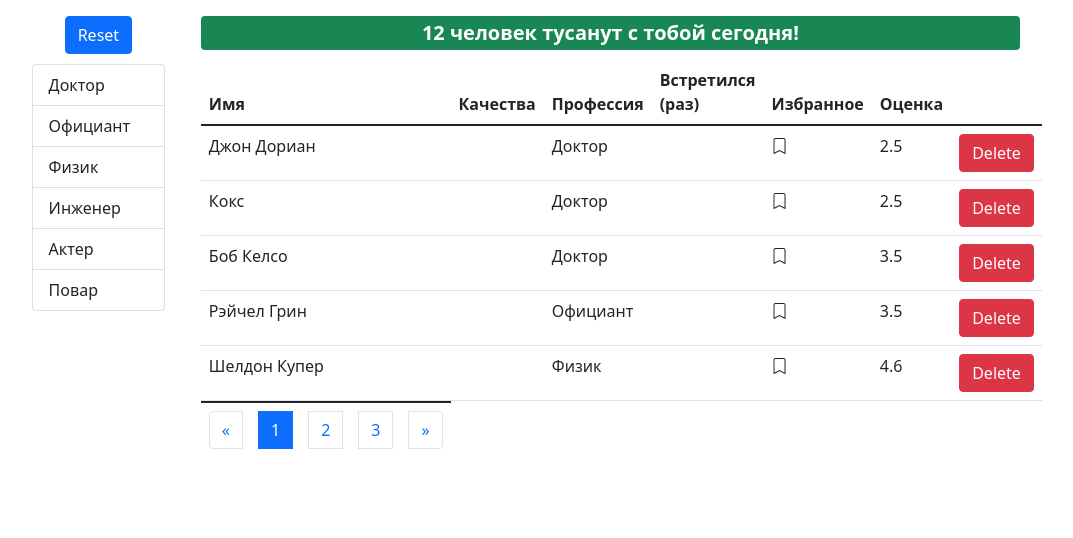
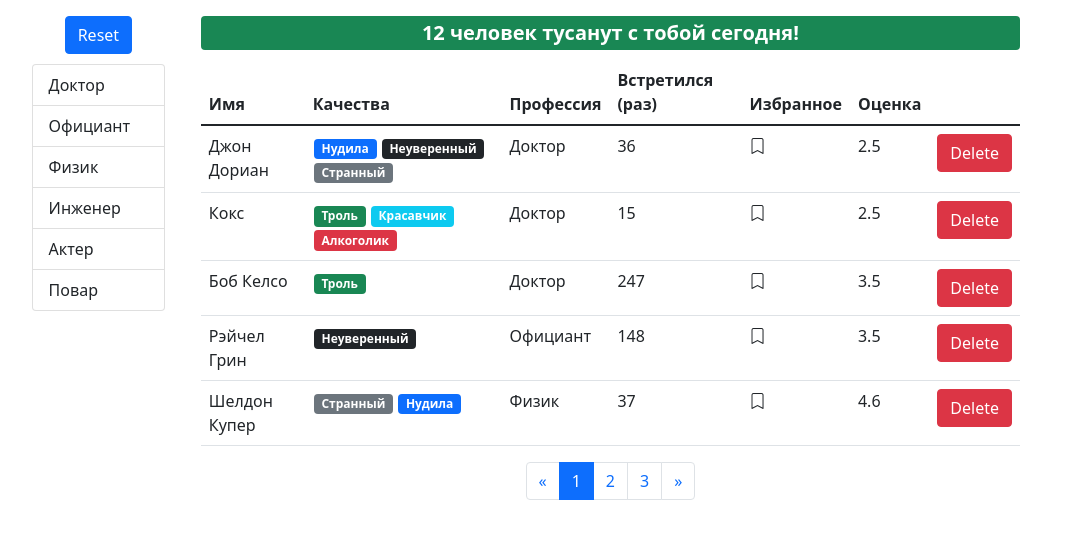
Before and after one commit to KusGrus/Fast-Company, a React (Create React App) app: page / in a window 1280 px wide. Shown: the top 538 px of the page, without its empty margins (132-1205 px from the left). Built offline with nearby package versions, Linux system fonts and the light colour scheme.

Commit message:
Sorting - part 2

```diff
--- a/src/components/FastCompany.tsx
+++ b/src/components/FastCompany.tsx
@@ -6,14 +6,19 @@ import FiltersGroup from './FiltersGroup'
 import api from '../api'
 import { ObjectDTO, ProfessionDTO, UserDTO } from '../api/fake.api/user.api.model'
 import { Column, Paging, TableItem } from './table/table-models'
-import { FilterMap, ItemForMark } from './types'
+import { FilterMap, ItemForMark, TableItemWithQuality } from './types'
+import QualitiesList from './table/QualitiesList'
 
 const FastCompany = () => {
     const [columns] = useState<Column[]>([
         { code: 'name', title: 'Имя', path: 'name', sort: 'default' },
-        { code: 'qualities', title: 'Качества' },
+        {
+            code: 'qualities',
+            title: 'Качества',
+            componentFn: (item: TableItemWithQuality) => (<QualitiesList qualities={item.qualities}/>)
+        },
         { code: 'profession', title: 'Профессия', path: 'profession.name', sort: 'default' },
-        { code: 'completedMeetings', title: 'Встретился (раз)', path: 'profession.completedMeetings', sort: 'default' },
+        { code: 'completedMeetings', title: 'Встретился (раз)', path: 'completedMeetings', sort: 'default' },
         {
             code: 'bookmark',
             title: 'Избранное',
--- /dev/null
+++ b/src/components/table/QualitiesList.tsx
@@ -0,0 +1,18 @@
+import React from 'react'
+import { QualitiesListProps } from '../types'
+import { QualityDTO } from '../../api/fake.api/user.api.model'
+
+const QualitiesList = ({ qualities }: QualitiesListProps) => {
+    const getQualityClasses = (quality: QualityDTO) => `badge bg-${quality.color} mr-5`
+    return (
+        <th scope="col">
+            {qualities.map((quality) => (
+                <span key={quality._id} className={getQualityClasses(quality)}>
+                    {quality.name}
+                </span>
+            ))}
+        </th>
+    )
+}
+
+export default QualitiesList
--- a/src/components/table/Table.tsx
+++ b/src/components/table/Table.tsx
@@ -27,11 +27,13 @@ const Table = ({ items, columns, paging, onChangePanging }: TableProps) => {
     }
 
     return (
-        <table className="table">
-            <TableHeader columns={columns} onSort={handleSorting}/>
-            <TableBody columns={columns} items={pagingItems}/>
+        <React.Fragment>
+            <table className="table">
+                <TableHeader columns={columns} onSort={handleSorting} activeSort={sortField}/>
+                <TableBody columns={columns} items={pagingItems}/>
+            </table>
             <Pagination total={items.length} paging={paging} controller={onChangePanging}/>
-        </table>
+        </React.Fragment>
     )
 }
 
--- a/src/components/table/TableHeader.tsx
+++ b/src/components/table/TableHeader.tsx
@@ -1,7 +1,18 @@
 import React from 'react'
-import { TableHeaderProps } from './table-models'
+import { Column, TableHeaderProps } from './table-models'
 
-const TableHeader = ({ columns, onSort }: TableHeaderProps) => {
+const TableHeader = ({ columns, onSort, activeSort }: TableHeaderProps) => {
+    const sortArrow = (column: Column) => {
+        if (activeSort?.code === column.code) {
+            if (activeSort?.sort === 'asc') {
+                return <i className="bi bi-caret-down-fill"/>
+            } else if (activeSort?.sort === 'desc') {
+                return <i className="bi bi-caret-up-fill"/>
+            }
+        } else {
+            return false
+        }
+    }
     return (
         <thead>
             <tr>
@@ -10,7 +21,7 @@ const TableHeader = ({ columns, onSort }: TableHeaderProps) => {
                         onClick={column.sort && (() => onSort(column.code))}
                         role={column.sort && 'button'}
                         scope="col">
-                        {column.title}
+                        <span>{column.title}{sortArrow(column)}</span>
                     </th>
                 ))}
             </tr>
--- a/src/components/table/table-models.ts
+++ b/src/components/table/table-models.ts
@@ -21,6 +21,7 @@ export interface TableProps {
 }
 
 export interface TableHeaderProps {
+    activeSort: SortFieldState | undefined
     columns: Column[]
     onSort: (code: string) => any
 }
@@ -49,5 +50,6 @@ export interface PaginationController {
 
 export interface TableItem {
     _id: string;
+
     [key: string]: any
 }
--- a/src/index.scss
+++ b/src/index.scss
@@ -12,6 +12,17 @@ body {
 code {
     font-family: source-code-pro, Menlo, Monaco, Consolas, "Courier New",
     monospace;
+}
+
+table thead th span {
+    display: inline-block;
+    position: relative;
+
+    i {
+        position: absolute;
+        top: 1px;
+        right: -20px;
+    }
 }
 
 .flex-container {
```
Also changed, not shown: src/components/types.ts (+9 -1 lines). Lines whose indentation alone changed are shown as unchanged.
